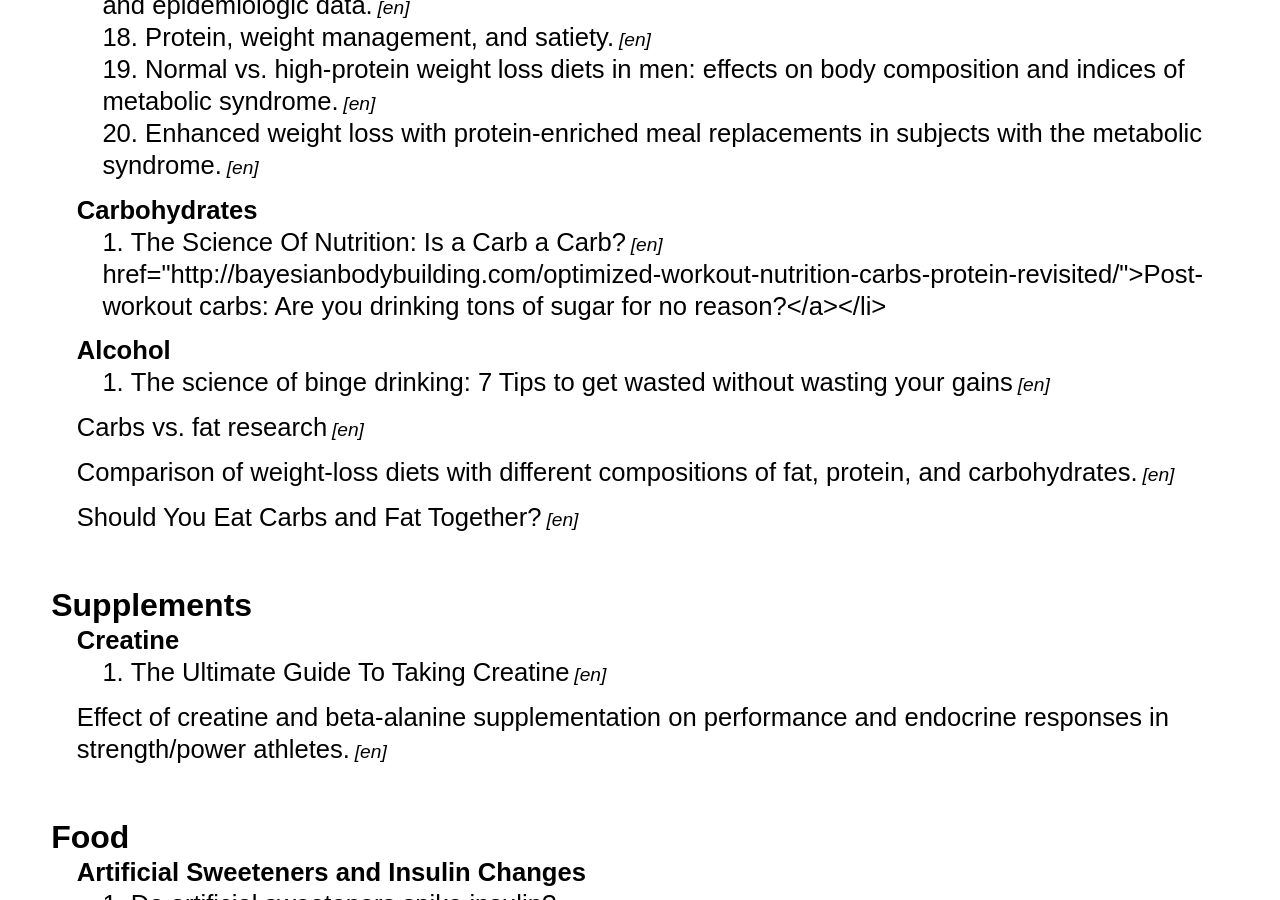
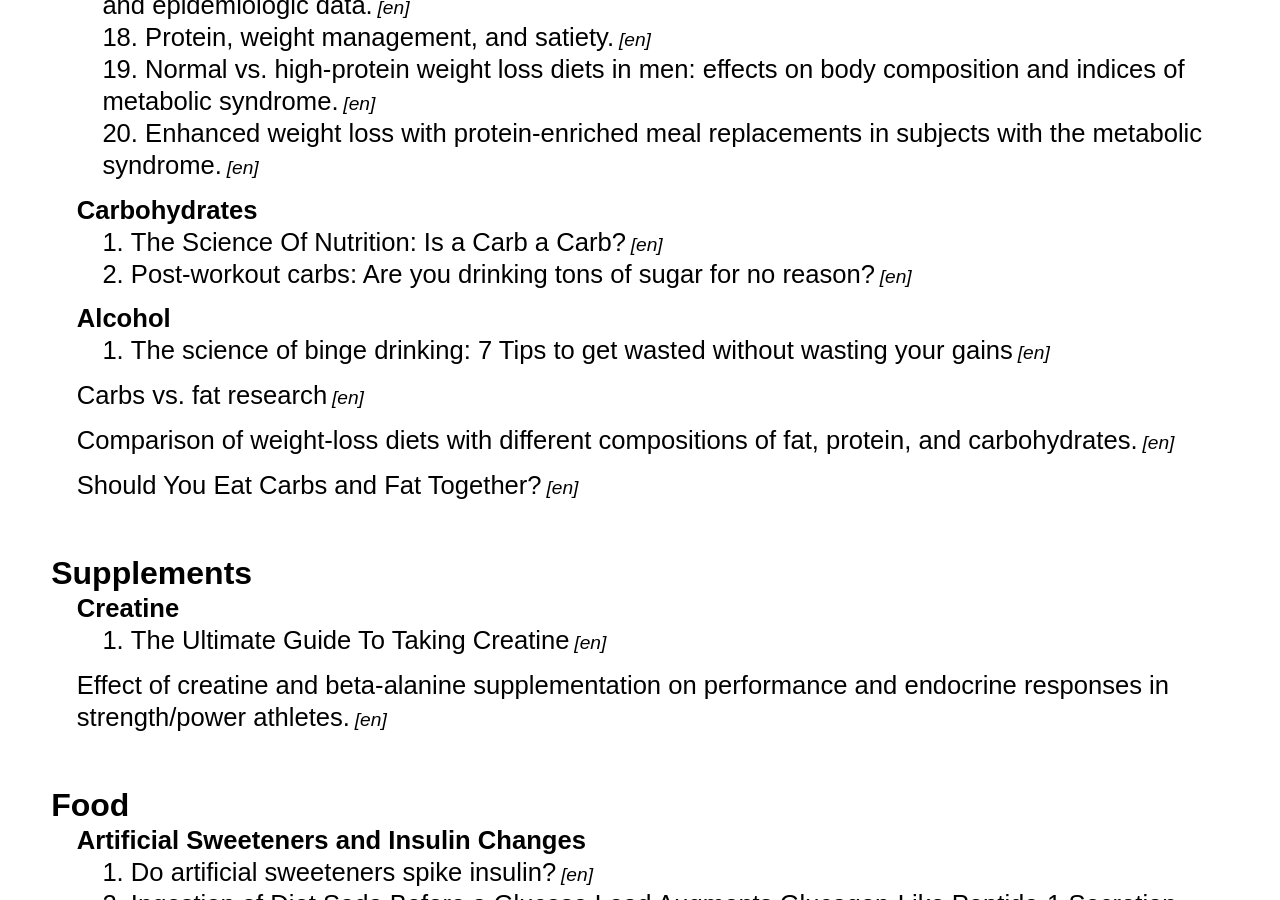
Before and after one commit to kamilogorek/kamilogorek, a Jekyll site: the page built from nutrition.md, in a window 1280 px wide and 900 px high, scrolled down 2131 px. Built offline with Jekyll 4.4.1, drawn with Linux system fonts in a browser that asks for light colours.

Commit message:
[sport] Carbs fix

```diff
--- a/nutrition.md
+++ b/nutrition.md
@@ -90,7 +90,7 @@ permalink: /nutrition/
             <dd>
                 <ol>
                     <li data-lang="en"><a href="http://www.simplyshredded.com/the-science-of-nutrition-is-a-carb-a-carb.html">The Science Of Nutrition: Is a Carb a Carb?</a></li>
-                    href="http://bayesianbodybuilding.com/optimized-workout-nutrition-carbs-protein-revisited/">Post-workout carbs: Are you drinking tons of sugar for no reason?</a></li>
+                    <li data-lang="en"><a href="http://bayesianbodybuilding.com/optimized-workout-nutrition-carbs-protein-revisited/">Post-workout carbs: Are you drinking tons of sugar for no reason?</a></li>
                 </ol>
             </dd>
 
```
